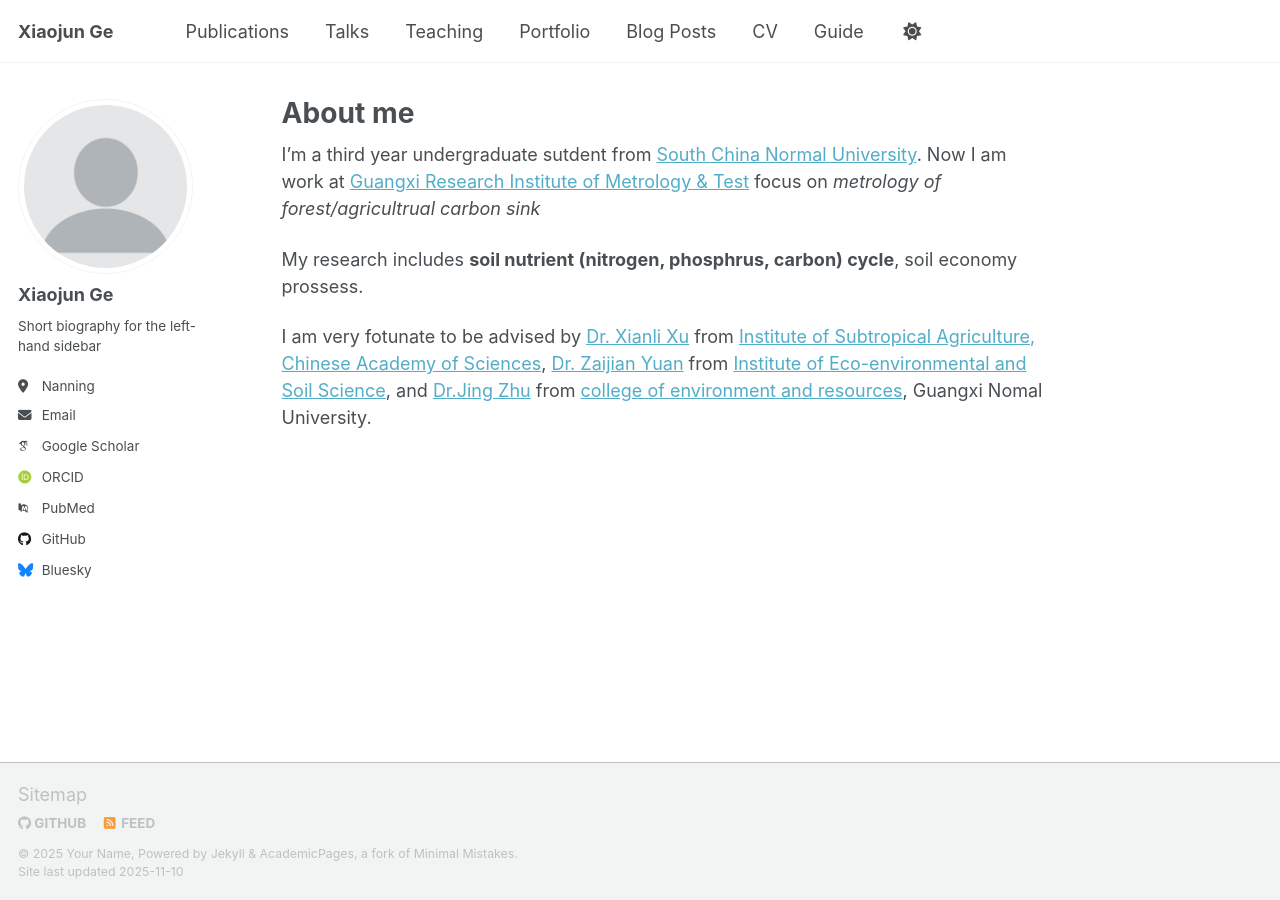
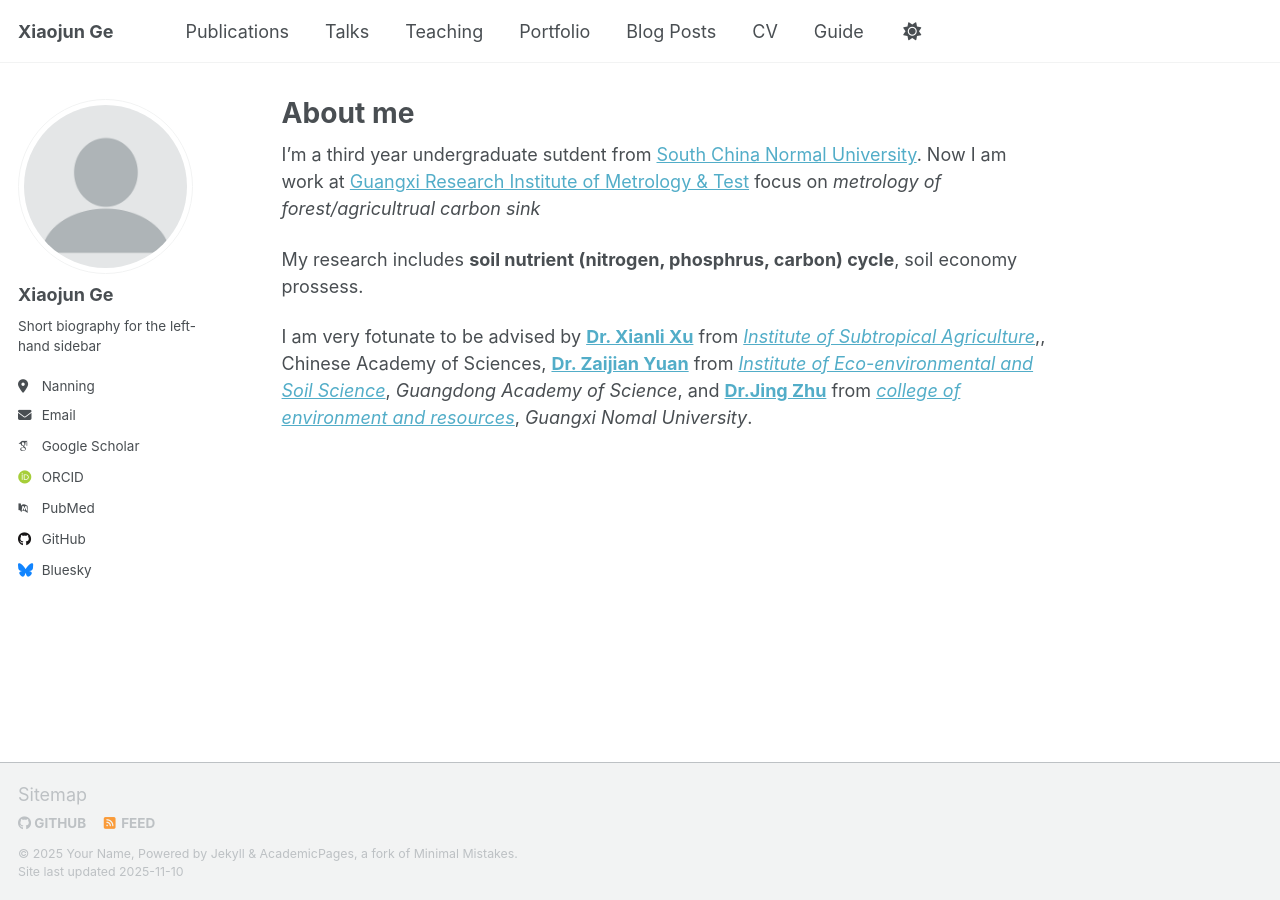
Before and after one commit to gexiaojun1201/Xiaojun_Ge.github.io, a Jekyll site: the page built from _pages/about.md, in a window 1280 px wide. Built offline with Jekyll 4.4.1, drawn with Linux system fonts in a browser that asks for light colours; some web fonts are replaced; a script that is not in the unit is left out.

Commit message:
Update about.md

```diff
--- a/_pages/about.md
+++ b/_pages/about.md
@@ -11,4 +11,4 @@ I'm a third year undergraduate sutdent from [South China Normal University](http
 
 My research includes **soil nutrient (nitrogen, phosphrus, carbon) cycle**, soil economy prossess.
 
-I am very fotunate to be advised by [Dr. Xianli Xu](https://www.researchgate.net/profile/Xianli-Xu) from [Institute of Subtropical Agriculture, Chinese Academy of Sciences](https://www.isa.cas.cn/sourcedb/zw/zjrc/202012/t20201222_5873088.html), [Dr. Zaijian Yuan](https://www.researchgate.net/scientific-contributions/Zaijian-Yuan-2007380218) from [Institute of Eco-environmental and Soil Science](https://www.soil.gd.cn/yjsjy/dsjs/t46015.html), and [Dr.Jing Zhu](https://www.researchgate.net/profile/Jing-Zhu-44) from [college of environment and resources](http://www.zhx.gxnu.edu.cn/2016/0627/c1019a131538/page.htm), Guangxi Nomal University.
+I am very fotunate to be advised by [**Dr. Xianli Xu**](https://www.researchgate.net/profile/Xianli-Xu) from [*Institute of Subtropical Agriculture*](https://www.isa.cas.cn/sourcedb/zw/zjrc/202012/t20201222_5873088.html),, Chinese Academy of Sciences, [**Dr. Zaijian Yuan**](https://www.researchgate.net/scientific-contributions/Zaijian-Yuan-2007380218) from [*Institute of Eco-environmental and Soil Science*](https://www.soil.gd.cn/yjsjy/dsjs/t46015.html), *Guangdong Academy of Science*, and [**Dr.Jing Zhu**](https://www.researchgate.net/profile/Jing-Zhu-44) from [*college of environment and resources*](http://www.zhx.gxnu.edu.cn/2016/0627/c1019a131538/page.htm), *Guangxi Nomal University*.
```
